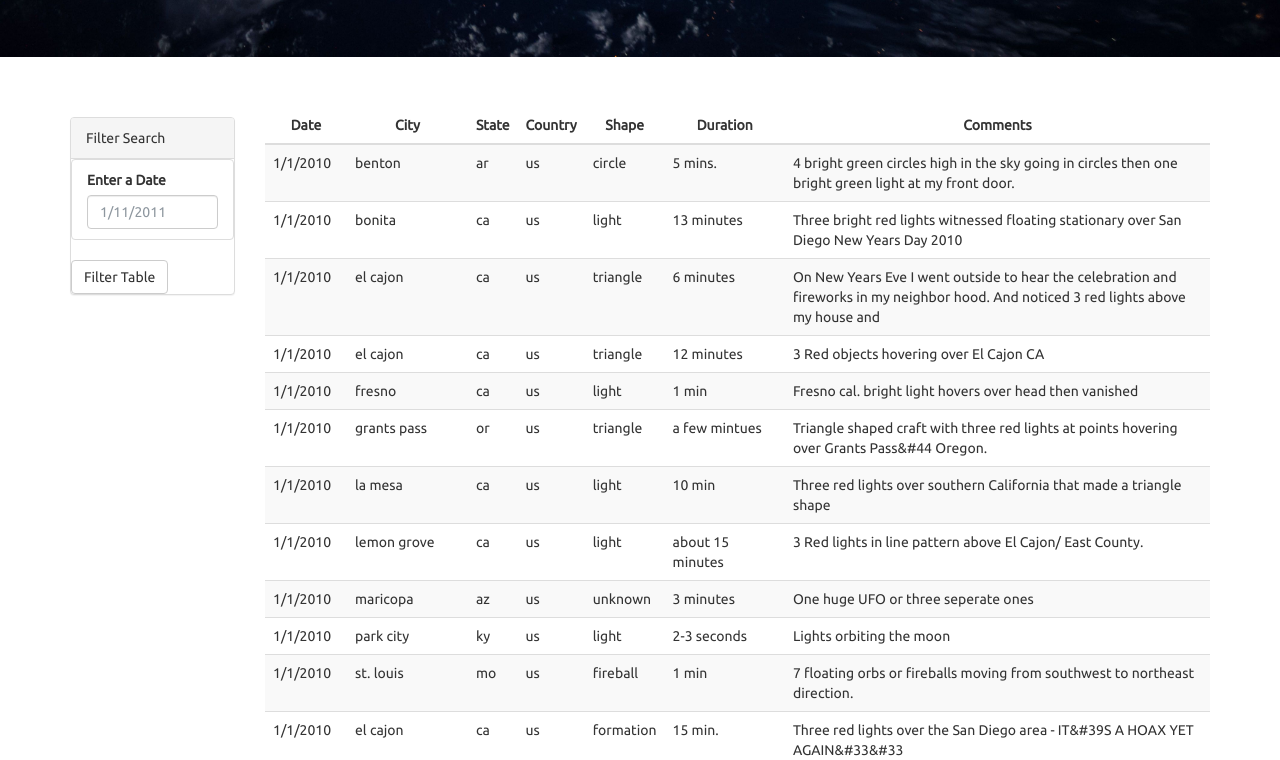
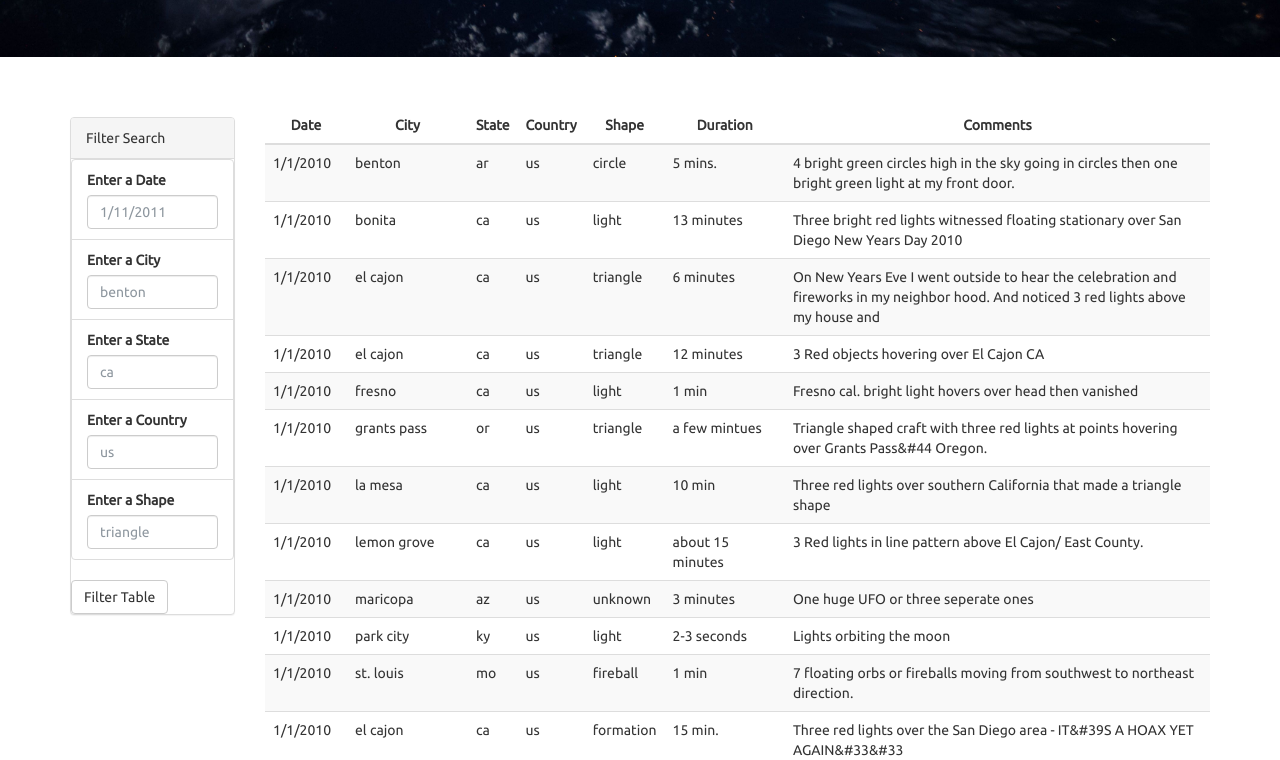
Before and after one commit to Shadi0ir/javascript-challenge, a plain HTML site: page UFO-level-2/index.html in a window 1280 px wide. Shown: the part 555-1315 px from the top of the page. Drawn offline with nearby package versions, Linux system fonts and the light colour scheme.

Commit message:
HW update

```diff
--- a/UFO-level-2/index.html
+++ b/UFO-level-2/index.html
@@ -39,6 +39,22 @@
                         <label for="date">Enter a Date</label>
                         <input class="form-control" id="datetime" type="text" placeholder="1/11/2011">
                       </li>
+                        <li class="filter list-group-item">
+                        <label for="city">Enter a City</label>
+                        <input class="form-control" id="city" type="text" placeholder="benton">
+                      </li>
+                      <li class="filter list-group-item">
+                        <label for="state">Enter a State</label>
+                        <input class="form-control" id="state" type="text" placeholder="ca">
+                      </li>
+                      <li class="filter list-group-item">
+                        <label for="country">Enter a Country</label>
+                        <input class="form-control" id="country" type="text" placeholder="us">
+                      </li>
+                      <li class="filter list-group-item">
+                        <label for="shape">Enter a Shape</label>
+                        <input class="form-control" id="shape" type="text" placeholder="triangle">
+                      </li>
                     </ul>
                   </div>
                   <button id="filter-btn" type="button" class="btn btn-default">Filter Table</button>
--- a/UFO-level-2/static/js/data.js
+++ b/UFO-level-2/static/js/data.js
@@ -1,4 +1,4 @@
-var data = [
+let data = [
   {
     datetime: "1/1/2010",
     city: "benton",
```
